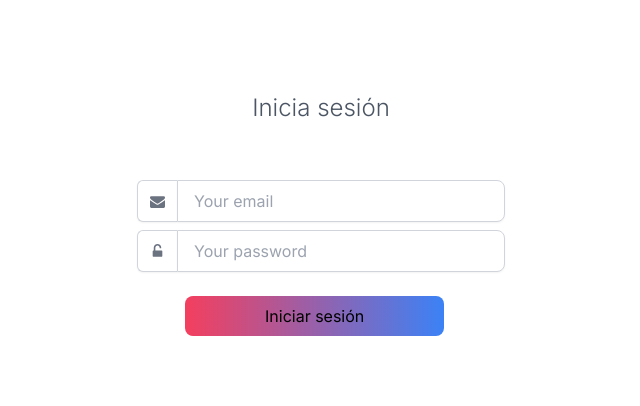
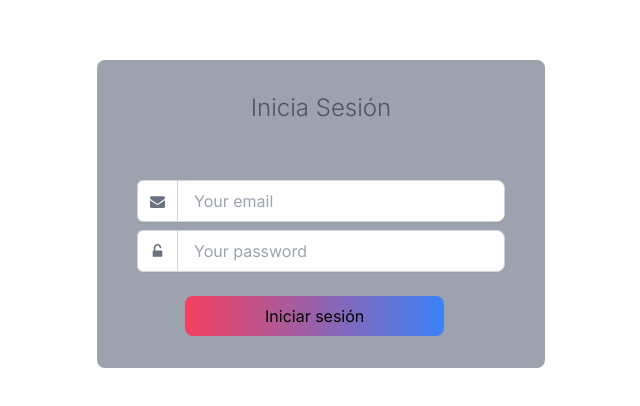
Before and after one commit to CODE-HUNTERS-HACKATHON23/ReactWebpage, a Next.js app: page /login in a window 1280 px wide. Shown: the part 186-592 px from the top of the page, without its empty margins (319-959 px from the left). Built offline with nearby package versions, Linux system fonts and the light colour scheme.

Commit message:
bg login

```diff
--- a/src/app/login/page.tsx
+++ b/src/app/login/page.tsx
@@ -4,9 +4,9 @@ import Link from 'next/link'
 export default function Login() {
     return (
 
-        <div className="flex flex-col w-full max-w-md px-4 py-8 bg-white rounded-lg bg-gray-400 sm:px-6 md:px-8 lg:px-10">
-            <div className="self-center mb-6 text-xl font-light text-gray-600 sm:text-2xl dark:text-white">
-                Inicia sesión
+        <div className="flex flex-col w-full max-w-md px-4 py-8 bg-gray-100 rounded-lg bg-gray-400 sm:px-6 md:px-8 lg:px-10">
+            <div className="self-center mb-6 text-xl font-light text-gray-600 sm:text-2xl dark:text-black">
+                Inicia Sesión
             </div>
             <div className="mt-8">
                 <form action="#" autoComplete="off">
```
